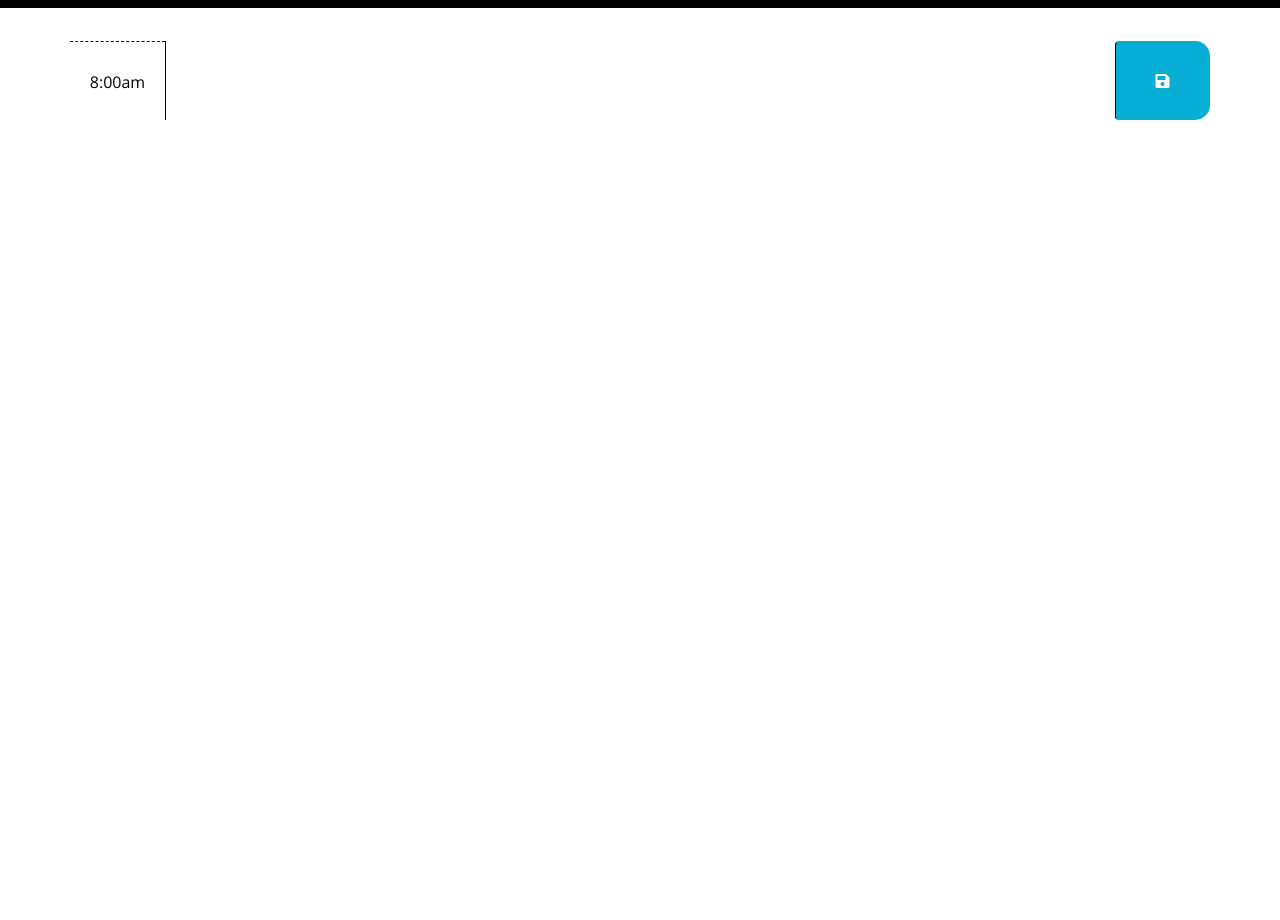
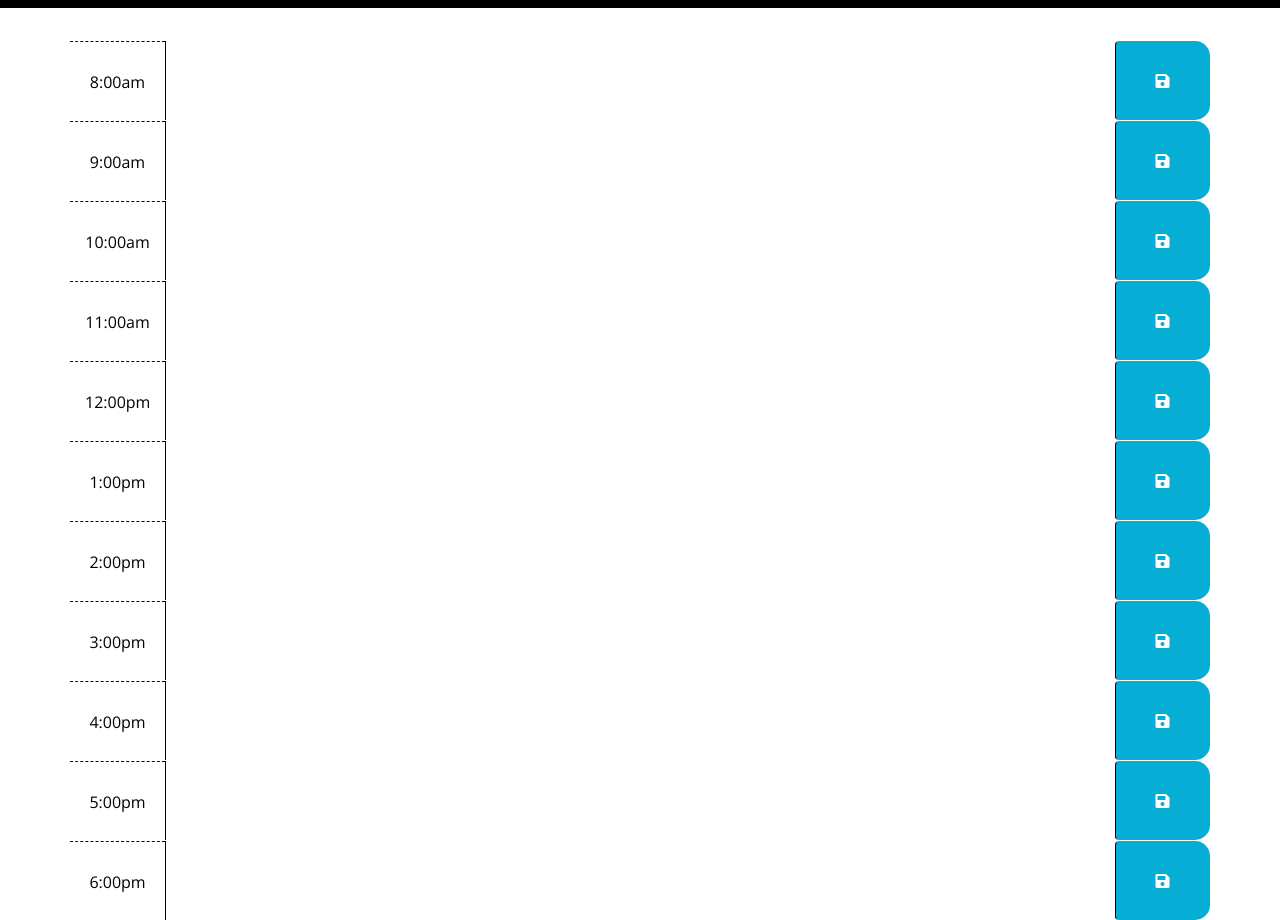
Before and after one commit to basedmilz/mh-work-day-scheduler, a plain HTML site: page Develop/index.html in a window 1280 px wide. Shown: the part 260-1180 px from the top of the page. Before the commit the page ends 800 px from the top, so only its background shows below. Drawn offline with nearby package versions, Linux system fonts and the light colour scheme.

Commit message:
Added all timeblocks

```diff
--- a/Develop/index.html
+++ b/Develop/index.html
@@ -38,6 +38,87 @@
         </textarea>
         <button class="btn saveBtn col-md-1"><i class="fas fa-save"></i></button>
     </div>
+      <div id="hour9" class="row time-block">
+        <div class="col-md-1 hour">
+            9:00am
+        </div>
+        <textarea class="col-md-10 description">
+        </textarea>
+        <button class="btn saveBtn col-md-1"><i class="fas fa-save"></i></button>
+    </div>
+      <div id="hour10" class="row time-block">
+        <div class="col-md-1 hour">
+            10:00am
+        </div>
+        <textarea class="col-md-10 description">
+        </textarea>
+        <button class="btn saveBtn col-md-1"><i class="fas fa-save"></i></button>
+    </div>
+      <div id="hour11" class="row time-block">
+        <div class="col-md-1 hour">
+            11:00am
+        </div>
+        <textarea class="col-md-10 description">
+        </textarea>
+        <button class="btn saveBtn col-md-1"><i class="fas fa-save"></i></button>
+    </div>
+      <div id="hour12" class="row time-block">
+        <div class="col-md-1 hour">
+            12:00pm
+        </div>
+        <textarea class="col-md-10 description">
+        </textarea>
+        <button class="btn saveBtn col-md-1"><i class="fas fa-save"></i></button>
+    </div>
+      <div id="hour13" class="row time-block">
+        <div class="col-md-1 hour">
+            1:00pm
+        </div>
+        <textarea class="col-md-10 description">
+        </textarea>
+        <button class="btn saveBtn col-md-1"><i class="fas fa-save"></i></button>
+    </div>
+      <div id="hour14" class="row time-block">
+        <div class="col-md-1 hour">
+            2:00pm
+        </div>
+        <textarea class="col-md-10 description">
+        </textarea>
+        <button class="btn saveBtn col-md-1"><i class="fas fa-save"></i></button>
+    </div>
+      <div id="hour15" class="row time-block">
+        <div class="col-md-1 hour">
+            3:00pm
+        </div>
+        <textarea class="col-md-10 description">
+        </textarea>
+        <button class="btn saveBtn col-md-1"><i class="fas fa-save"></i></button>
+    </div>
+      <div id="hour16" class="row time-block">
+        <div class="col-md-1 hour">
+            4:00pm
+        </div>
+        <textarea class="col-md-10 description">
+        </textarea>
+        <button class="btn saveBtn col-md-1"><i class="fas fa-save"></i></button>
+    </div>
+      <div id="hour17" class="row time-block">
+        <div class="col-md-1 hour">
+            5:00pm
+        </div>
+        <textarea class="col-md-10 description">
+        </textarea>
+        <button class="btn saveBtn col-md-1"><i class="fas fa-save"></i></button>
+    </div>
+      <div id="hour18" class="row time-block">
+        <div class="col-md-1 hour">
+            6:00pm
+        </div>
+        <textarea class="col-md-10 description">
+        </textarea>
+        <button class="btn saveBtn col-md-1"><i class="fas fa-save"></i></button>
+    </div>
+
     </div>
 
     <script src="https://cdnjs.cloudflare.com/ajax/libs/jquery/3.2.1/jquery.min.js"></script>
```
Also changed, not shown: Develop/05-third-party-apis-homework-demo.gif (added).
